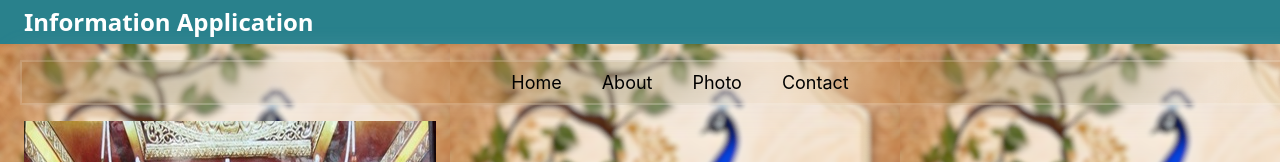
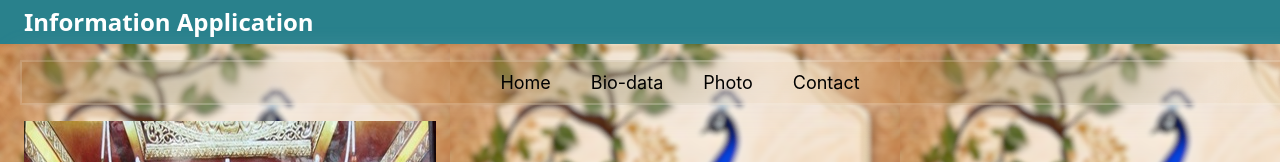
Before and after one commit to tssa-stdk/Information, a React (Create React App) app: page /about in a window 1280 px wide. Shown: the top 162 px of the page. Built offline with nearby package versions, Linux system fonts and the light colour scheme.

Commit message:
update code

```diff
--- a/src/components/Nav/Nav.js
+++ b/src/components/Nav/Nav.js
@@ -9,7 +9,7 @@ const Nav = () => {
         <div className="navigation-container">
             <ul>
                 <li><a href='/Information/#/home'>Home</a></li>
-                <li><a href='/Information/#/about'>About</a></li>
+                <li><a href='/Information/#/about'>Bio-data</a></li>
                 <li><a href='/Information/#/photo'>Photo</a></li>
                 <li><a href='/Information/#/contact'>Contact</a></li>
             </ul>
```
